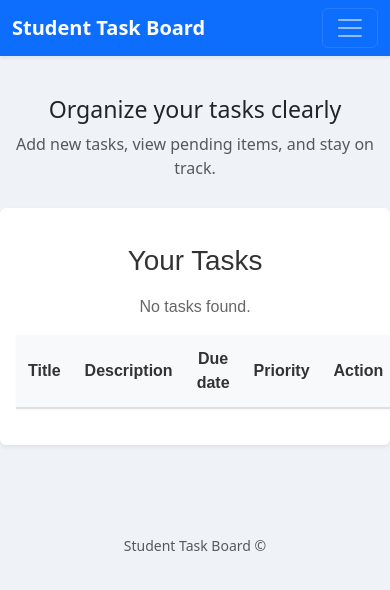
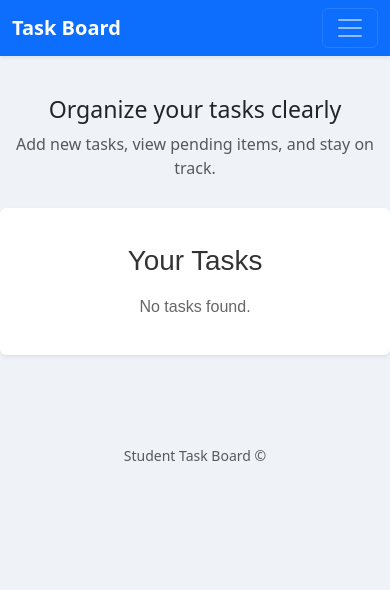
Before and after one commit to nandan-xd/Student-Task-Board, a Flask app: page /your-tasks in a window 390 px wide. Shown: the top 590 px of the page. Run offline with Flask 3, Linux system fonts and the light colour scheme; lists and menus that the app fills with data are empty.

Commit message:
optimized for mobile

```diff
--- a/templates/base.html
+++ b/templates/base.html
@@ -22,15 +22,15 @@
     </style>
 </head>
 <body>
-<nav class="navbar navbar-expand-lg navbar-dark bg-primary shadow-sm">
+<nav class="navbar navbar-expand-md navbar-dark bg-primary shadow-sm">
   <div class="container-fluid">
-    <a class="navbar-brand" href="{{ url_for('add_tasks') }}">Student Task Board</a>
-    <button class="navbar-toggler" type="button" data-bs-toggle="collapse" data-bs-target="#navbarNavAltMarkup" aria-controls="navbarNavAltMarkup" aria-expanded="false" aria-label="Toggle navigation">
+    <a class="navbar-brand" href="{{ url_for('add_tasks') }}">Task Board</a>
+    <button class="navbar-toggler" type="button" data-bs-toggle="collapse" data-bs-target="#navbarNav" aria-controls="navbarNav" aria-expanded="false" aria-label="Toggle navigation">
       <span class="navbar-toggler-icon"></span>
     </button>
-    <div class="collapse navbar-collapse" id="navbarNavAltMarkup">
+    <div class="collapse navbar-collapse" id="navbarNav">
       <div class="navbar-nav ms-auto">
-        <a class="nav-link active" aria-current="page" href="{{ url_for('add_tasks') }}">Add Tasks</a>
+        <a class="nav-link" href="{{ url_for('add_tasks') }}">Add Tasks</a>
         <a class="nav-link" href="{{ url_for('your_tasks') }}">Your Tasks</a>
       </div>
     </div>
--- a/templates/your_tasks.html
+++ b/templates/your_tasks.html
@@ -1,12 +1,28 @@
 {% extends "base.html" %}
 {% block title %}Your Tasks{% endblock %}
 {% block content %}
-    <div style="max-width:900px;margin:20px auto;font-family:Arial,Helvetica,sans-serif;">
+    <style>
+        @media (max-width: 768px) {
+            .task-table { display: block; }
+            .task-table thead { display: none; }
+            .task-table tbody { display: block; }
+            .task-row { display: block; border:1px solid #e0e0e0; margin-bottom:12px; border-radius:6px; background:#fff; }
+            .task-cell { display: block; padding:10px; border-bottom:1px solid #f0f0f0; text-align:left; }
+            .task-cell:last-child { border-bottom:none; }
+            .task-cell::before { content: attr(data-label); font-weight:600; color:#333; display:block; font-size:0.85rem; margin-bottom:4px; }
+            .task-cell.title { font-size:1rem; color:#111; font-weight:600; }
+            .task-cell.description { color:#666; word-break:break-word; }
+            .task-cell.date { color:#666; font-size:0.9rem; }
+            .action-form { margin:8px 0; }
+            .action-form button { width:100%; }
+        }
+    </style>
+    <div style="max-width:900px;margin:20px auto;font-family:Arial,Helvetica,sans-serif;padding:0 10px;">
         <h1 style="text-align:center;margin-bottom:18px;color:#333;">Your Tasks</h1>
         {% if tasks|length == 0 %}
             <p style="text-align:center;color:#666;">No tasks found.</p>
         {% endif %}
-        <table style="width:100%;border-collapse:collapse;background:#fff;box-shadow:0 1px 3px rgba(0,0,0,0.04);">
+        <table class="task-table" style="width:100%;border-collapse:collapse;background:#fff;box-shadow:0 1px 3px rgba(0,0,0,0.04);">
             <thead>
                 <tr style="background:#f8f9fa;border-bottom:2px solid #e0e0e0;">
                     <th style="padding:12px;text-align:left;color:#333;font-weight:600;">Title</th>
@@ -18,10 +34,10 @@
             </thead>
             <tbody>
                 {% for task in tasks %}
-                    <tr style="border-bottom:1px solid #e0e0e0;">
-                        <td style="padding:12px;color:#111;">{{ task.title }}</td>
-                        <td style="padding:12px;color:#666;max-width:300px;word-wrap:break-word;">{{ task.description if task.description else '-' }}</td>
-                        <td style="padding:12px;text-align:center;color:#666;font-size:0.9rem;">{{ task.date }}</td>
+                    <tr class="task-row" style="border-bottom:1px solid #e0e0e0;">
+                        <td class="task-cell title" data-label="Title:" style="padding:12px;color:#111;">{{ task.title }}</td>
+                        <td class="task-cell description" data-label="Description:" style="padding:12px;color:#666;max-width:300px;word-wrap:break-word;">{{ task.description if task.description else '-' }}</td>
+                        <td class="task-cell date" data-label="Due date:" style="padding:12px;text-align:center;color:#666;font-size:0.9rem;">{{ task.date }}</td>
                         <td style="padding:12px;text-align:center;">
                             {# Priority badge with colors per priority level #}
                             {% if task.priority|lower == 'high' %}
```
